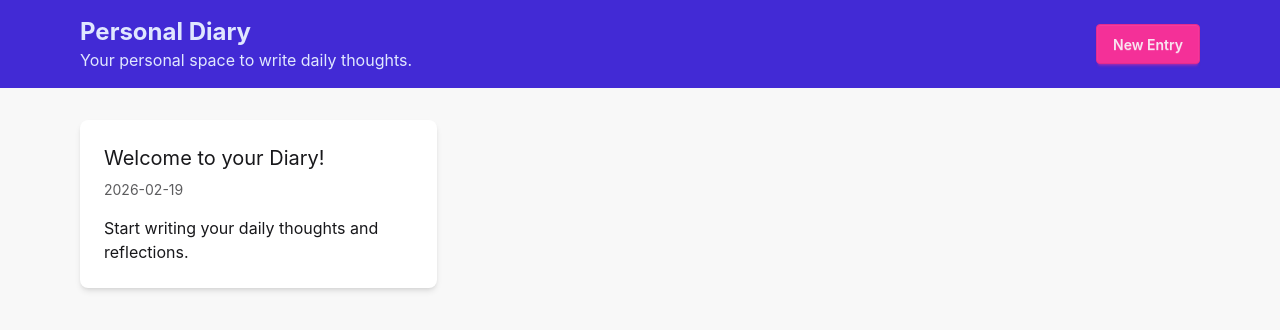
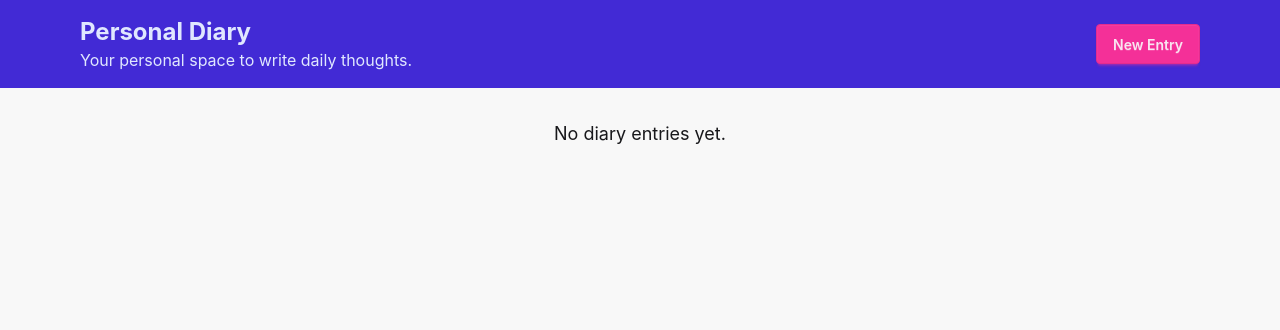
Before and after one commit to guprs/personal-diary, a React (Vite) app: page / in a window 1280 px wide. Shown: the top 330 px of the page. Built offline with nearby package versions, Linux system fonts and the light colour scheme.

Commit message:
feat: persist diary entries using localstorage and useeffect

```diff
--- a/src/App.jsx
+++ b/src/App.jsx
@@ -1,28 +1,24 @@
-import { useState } from "react"
+import { useState, useEffect } from "react"
 import Header from "./components/Header"
 import Home from "./pages/Home"
 import NewEntryForm from "./components/NewEntryForm"
 
 function App() {
-  //main state that stores all diary entries
-  const [entries, setEntries] = useState([
-    {
-      id: crypto.randomUUID(),
-      title: "Welcome to your Diary!",
-      content: "Start writing your daily thoughts and reflections.",
-      date: new Date().toISOString().split("T")[0],
-    },
-  ])
+  //initialize entries from localStorage + uses lazy initialization to avoid reading storage on every render
+  const [entries, setEntries] = useState(() => {
+    const storedEntries = localStorage.getItem("diaryEntries")
+    return storedEntries ? JSON.parse(storedEntries) : []
+  })
 
-  //control whether the form is visible
+  //controls forms visibility
   const [isCreating, setIsCreating] = useState(false)
 
-  /*
-   * adds a new diary entry to the state
-   * receives title and content from the form
-   * generates unique id and current date
-   * updates the entries array immutably
-   */
+  //sync entries state with localStorage + runs every time entries change
+  useEffect(() => {
+    localStorage.setItem("diaryEntries", JSON.stringify(entries))
+  }, [entries])
+
+  // adds a new entry to the state + generates uuid and current date
   const addEntry = (title, content) => {
     const newEntry = {
       id: crypto.randomUUID(),
```
